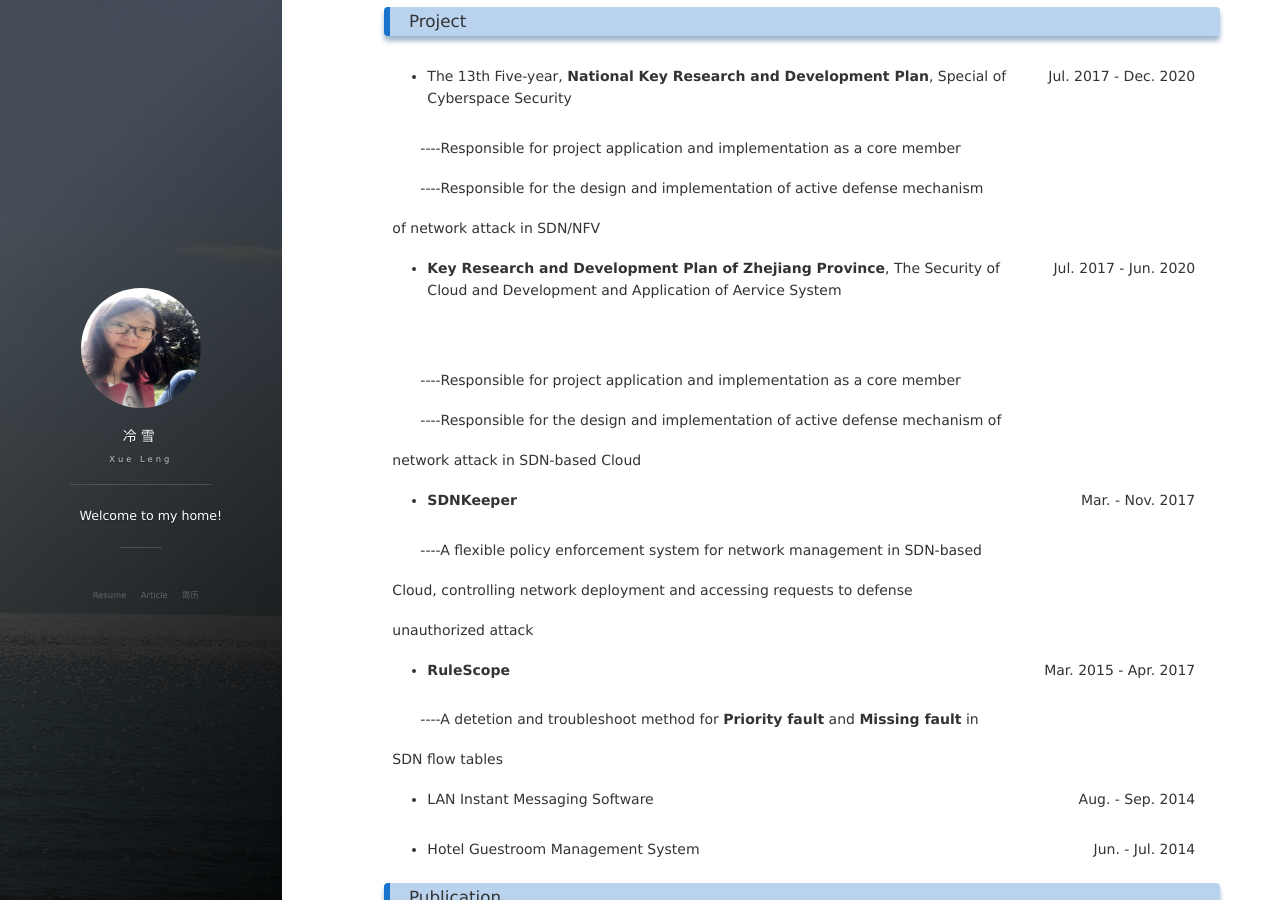
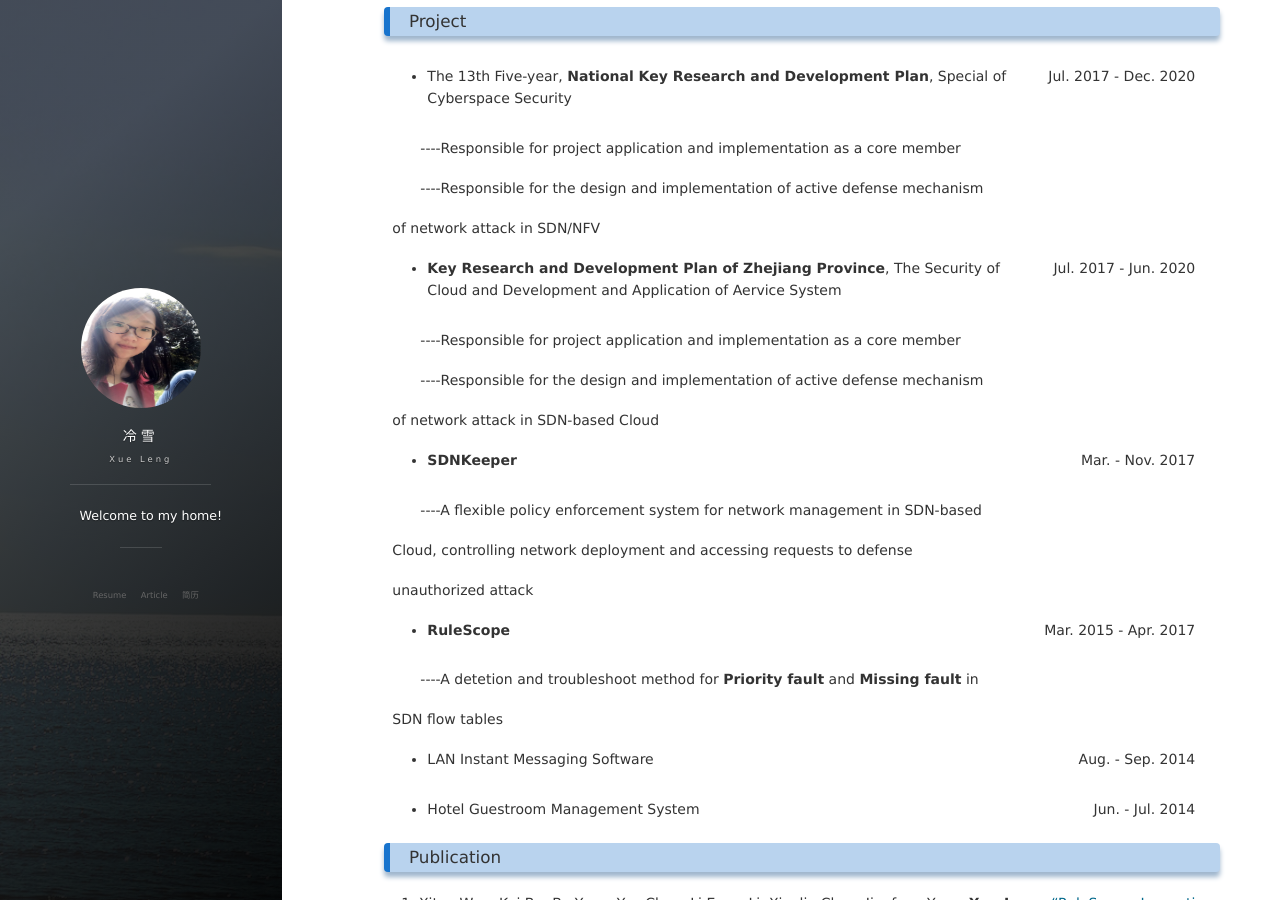
Before and after one commit to lxv458/OldWeb, a Jekyll site: the page built from index.md, in a window 1280 px wide and 900 px high, scrolled down 2072 px. Built offline with Jekyll 4.4.1, drawn with Linux system fonts in a browser that asks for light colours; nearby versions of some CDN libraries; our own code applies the rules of GitHub Pages for plain Markdown files; the list of posts is cut into pages by our own code; comment, search, counter and statistics services are not loaded.

Commit message:
modify format

```diff
--- a/index.md
+++ b/index.md
@@ -157,8 +157,14 @@
     <td align="left">&emsp;&emsp;----Responsible for the design and implementation of active defense mechanism of network attack in SDN/NFV</td>
   </tr>
   <tr>
-    <td align="left"><ul><li><strong>Key Research and Development Plan of Zhejiang Province</strong>, The Security of Cloud and Development and Application of Aervice System</li></ul><br>&emsp;&emsp;----Responsible for project application and implementation as a core member<br>&emsp;&emsp;----Responsible for the design and implementation of active defense mechanism of network attack in SDN-based Cloud</td>
-    <td align="right" style="vertical-align: text-top">Jul. 2017&nbsp;-&nbsp;Jun. 2020</td>
+    <td align="left"><ul><li><strong>Key Research and Development Plan of Zhejiang Province</strong>, The Security of Cloud and Development and Application of Aervice System</li></ul></td>
+    <td align="right" rowspan="3" style="vertical-align: text-top">Jul. 2017&nbsp;-&nbsp;Jun. 2020</td>
+  </tr>
+  <tr>
+    <td align="left">&emsp;&emsp;----Responsible for project application and implementation as a core member</td>
+  </tr>
+  <tr>
+    <td align="left">&emsp;&emsp;----Responsible for the design and implementation of active defense mechanism of network attack in SDN-based Cloud</td>
   </tr>
   <tr>
     <td align="left"><ul><li><strong>SDNKeeper</strong></li></ul></td>
```
